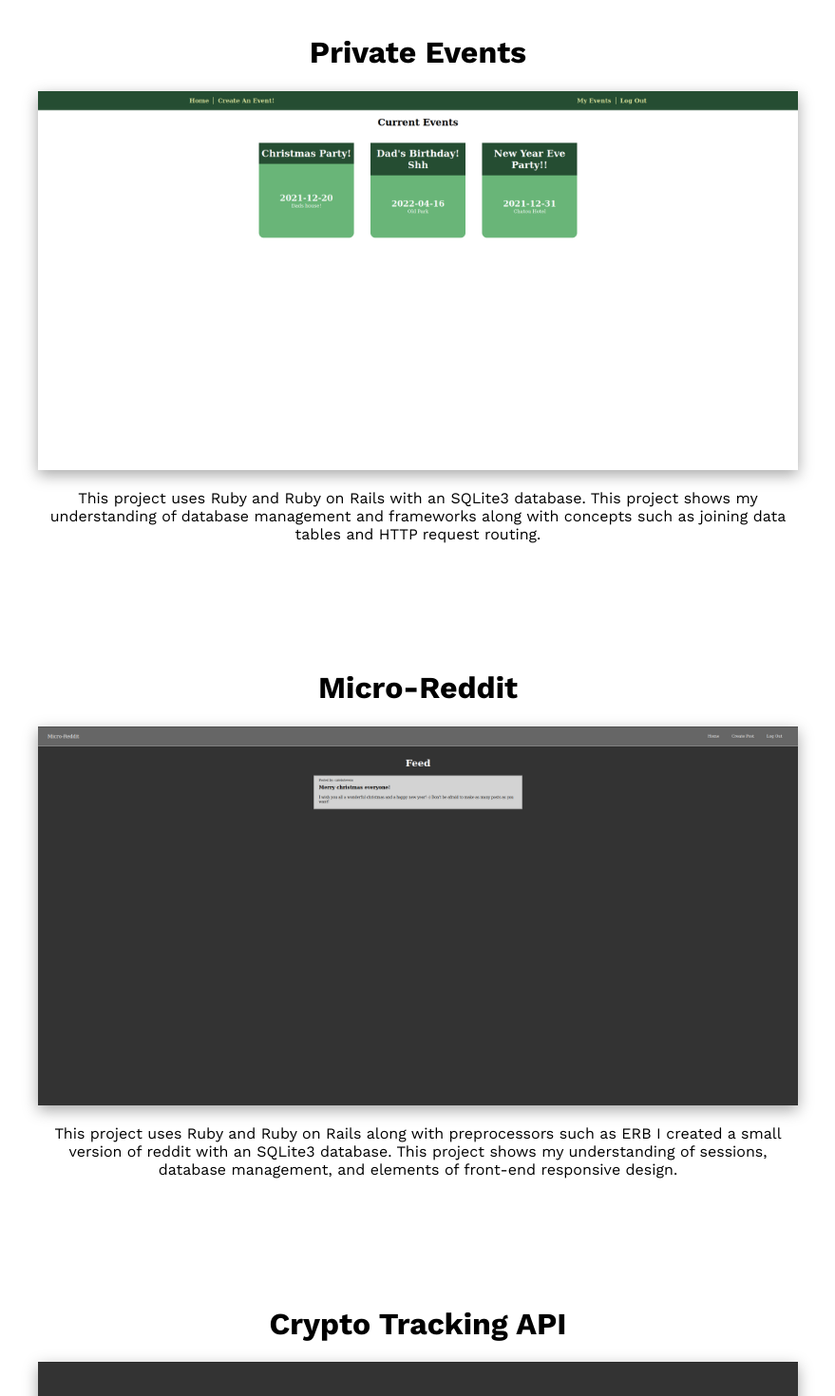
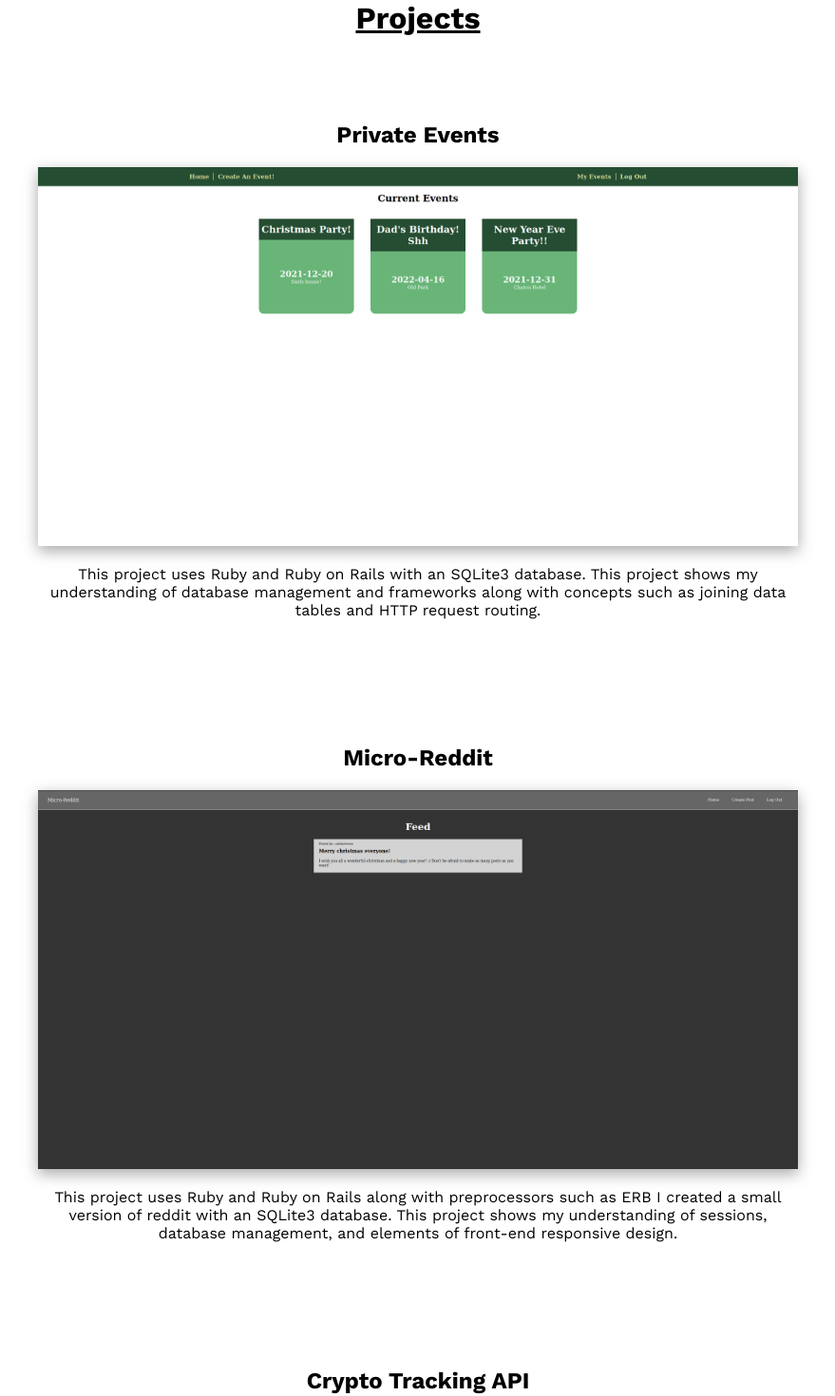
Before and after one commit to CalebJamesStevens/calebstevens, a React (Create React App) app: page / in a window 1280 px wide. Shown: the part 380-1850 px from the top of the page at 95% size, without its empty margins (200-1079 px from the left). Built offline with nearby package versions, Linux system fonts and the light colour scheme.

Commit message:
add margine to skills

```diff
--- a/src/components/Projects.js
+++ b/src/components/Projects.js
@@ -29,10 +29,10 @@
             </div>
             <div>
 
-                <h2 className="projects-title">Projects</h2>
+                <h1 className="projects-title">Projects</h1>
                 <div className="project-cards-container">
                     <div className="project-card">
-                        <h1>Private Events</h1>
+                        <h2>Private Events</h2>
                         <a href="https://private-events-by-caleb.herokuapp.com">
                             <img className="project-card-image" src={privateEventsThumbnail}/>
                         </a>
@@ -45,7 +45,7 @@
                     </div>
 
                     <div className="project-card">
-                        <h1>Micro-Reddit</h1>
+                        <h2>Micro-Reddit</h2>
                         <a href="https://my-micro-reddit.herokuapp.com/">
                             <img className="project-card-image" src={microRedditThumbnail}/>
                         </a>
@@ -60,7 +60,7 @@
                     </div>
 
                     <div className="project-card">
-                        <h1>Crypto Tracking API</h1>
+                        <h2>Crypto Tracking API</h2>
                         <a href="https://calebjamesstevens.github.io/crypto-api/">
                             <img className="project-card-image" src={cryptoAPIThumbnail}/>
                         </a>
--- a/src/index.css
+++ b/src/index.css
@@ -67,13 +67,16 @@
 .skills-text {
   text-decoration-line: underline;
 }
-
+.projects-title {
+  text-decoration-line: underline;
+}
 .skill-icon-container {
   display: flex;
   align-items: center;
   flex-wrap: wrap;
   justify-content: center;
   gap: 1vw;
+  margin-bottom: 5rem;
 }
 
 .skill-icon {
```
